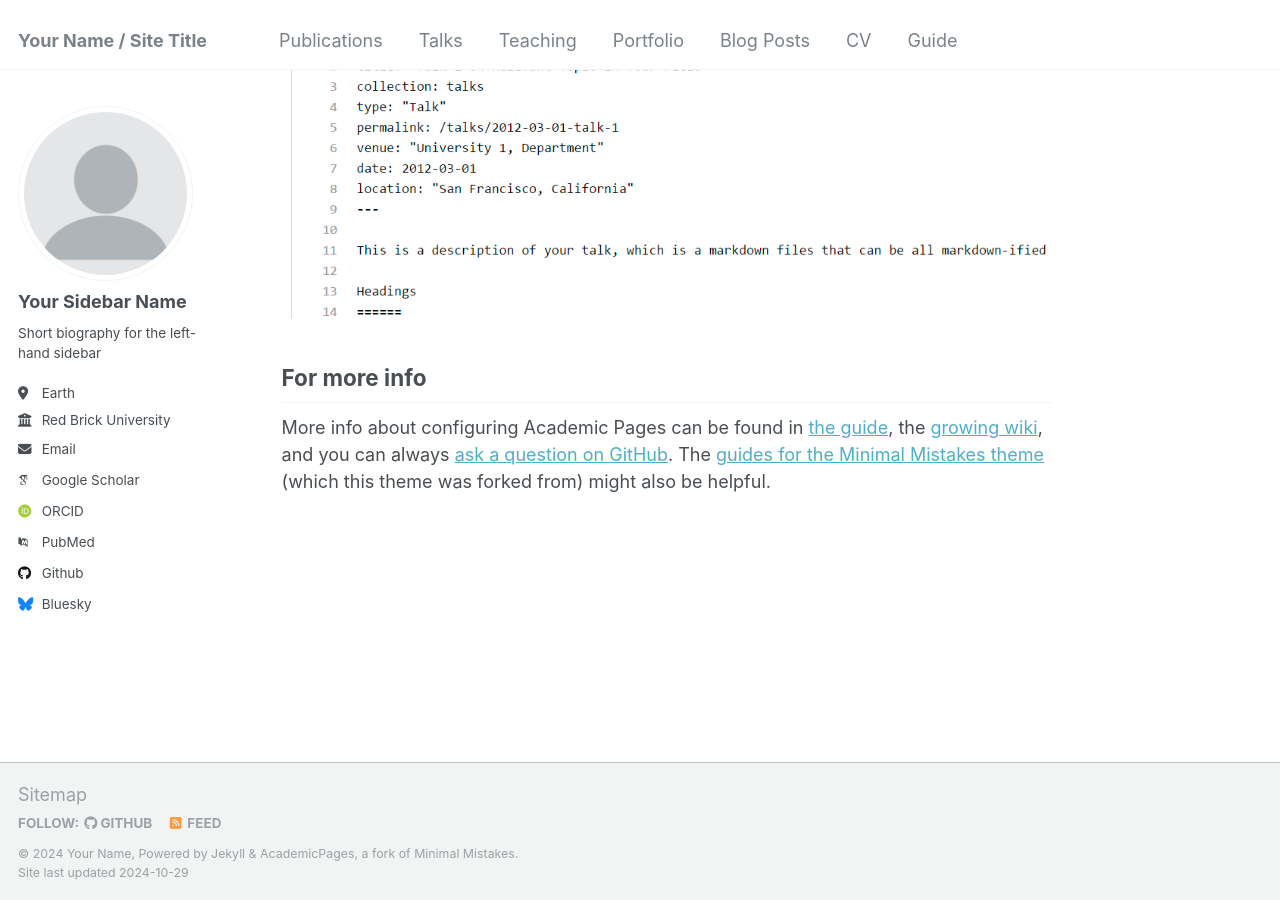
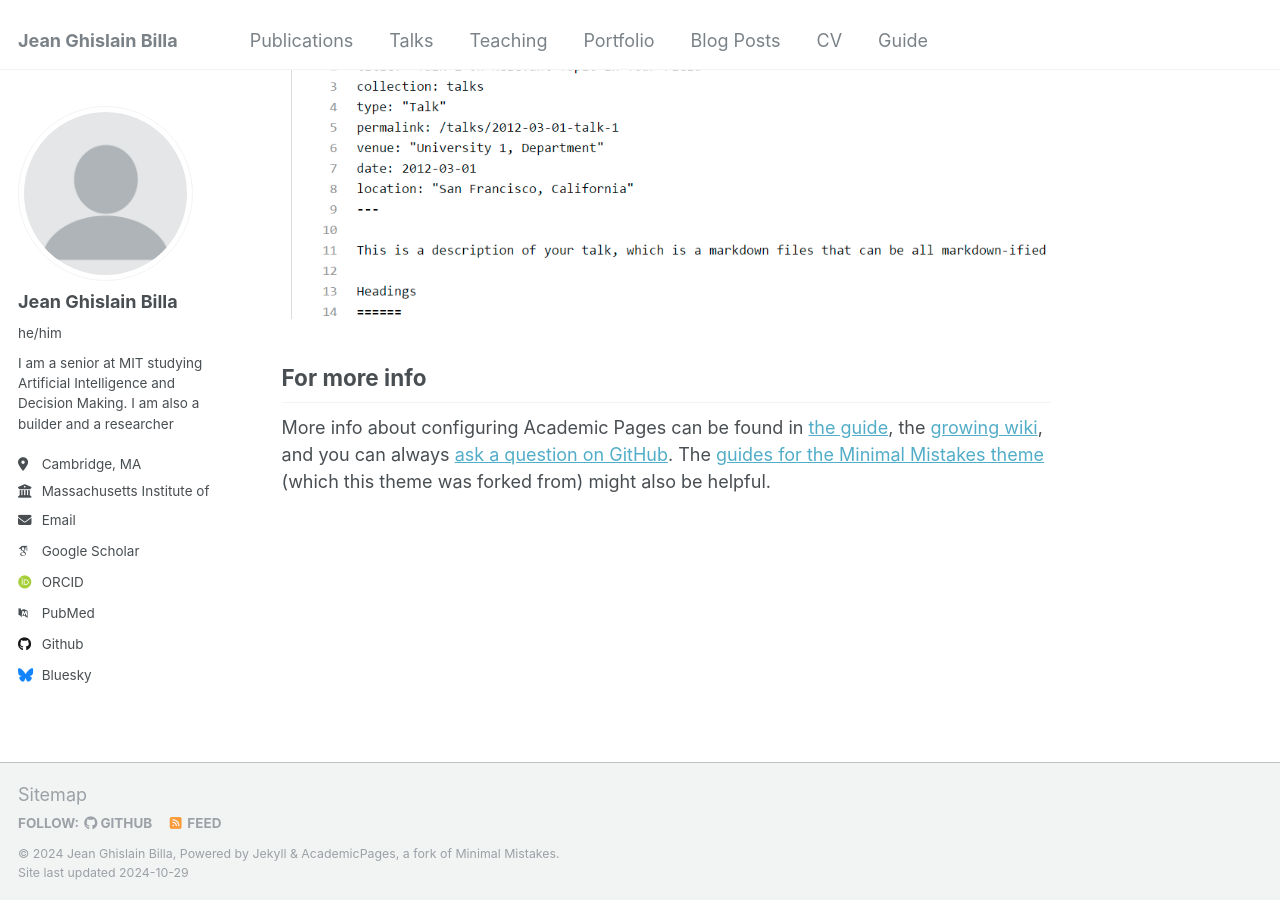
Before and after one commit to jgbilla/jgbilla.github.io, a Jekyll site: the page built from _pages/about.md, in a window 1280 px wide and 900 px high, scrolled down 2643 px. Built offline with Jekyll 4.4.1, drawn with Linux system fonts in a browser that asks for light colours; some web fonts are replaced.

Commit message:
Basic changes

```diff
--- a/_config.yml
+++ b/_config.yml
@@ -8,13 +8,13 @@
 
 # Basic Site Settings
 locale                   : "en-US"
-title                    : "Your Name / Site Title"
+title                    : "Jean Ghislain Billa"
 title_separator          : "-"
-name                     : &name "Your Name"
-description              : &description "personal description"
-url                      : https://academicpages.github.io # the base hostname & protocol for your site e.g. "https://mmistakes.github.io"
+name                     : &name "Jean Ghislain Billa"
+description              : &description "I am a senior at MIT studying Artificial Intelligence and Decision Making. I am also a builder and a researcher"
+url                      : https://jgbilla.github.io # the base hostname & protocol for your site e.g. "https://mmistakes.github.io"
 baseurl                  : "" # the subpath of your site, e.g. "/blog"
-repository               : "academicpages/academicpages.github.io"
+repository               : "jgbilla/jgbilla.github.io"
 
 # Site Author - The following control what appear as part of the author content on the side bar.
 #               If a field is blank the icon and link will not appear, otherwise it will be shown.
@@ -22,13 +22,13 @@ repository               : "academicpages/academicpages.github.io"
 author:
   # Biographic information
   avatar           : "profile.png"
-  name             : "Your Sidebar Name"
-  pronouns         : # example: "she/her"
-  bio              : "Short biography for the left-hand sidebar"
-  location         : "Earth"
-  employer         : "Red Brick University"
+  name             : "Jean Ghislain Billa"
+  pronouns         : "he/him"
+  bio              : "I am a senior at MIT studying Artificial Intelligence and Decision Making. I am also a builder and a researcher"
+  location         : "Cambridge, MA"
+  employer         : "Massachusetts Institute of Technology"
   uri              : # URL
-  email            : "none@example.org"
+  email            : "jbilla@mit.edu"
 
   # Academic websites
   arxiv            : # URL - Update with the correct link to your profile
```
